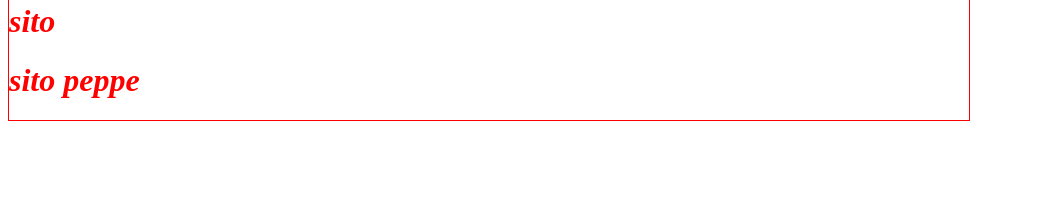
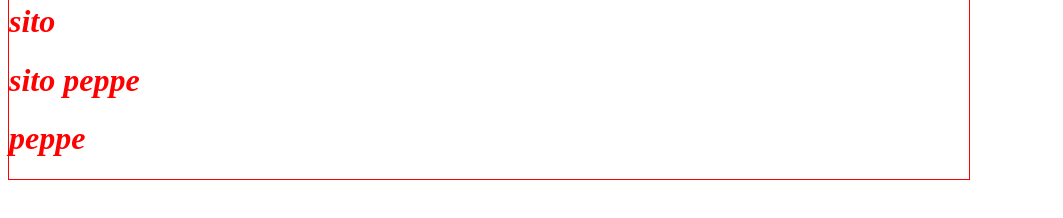
Before and after one commit to genovagiuseppe/genovagiuseppe.github.io, a plain HTML site: page nekofelix_site/index.html in a window 1280 px wide. Shown: the part 292-510 px from the top of the page, without its empty margins (0-1063 px from the left). Drawn offline with Linux system fonts and the light colour scheme.

Commit message:
Update index.html

```diff
--- a/nekofelix_site/index.html
+++ b/nekofelix_site/index.html
@@ -19,6 +19,7 @@
             </ul>
             <h1>sito</h1>
             <h1>sito peppe</h1>
+            <h1>peppe</h1>
         </div>
     </body>
 
```
